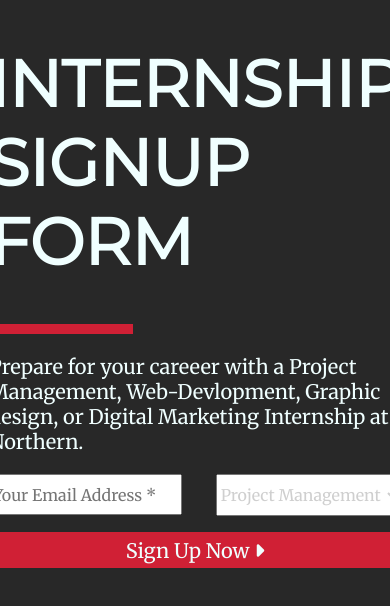
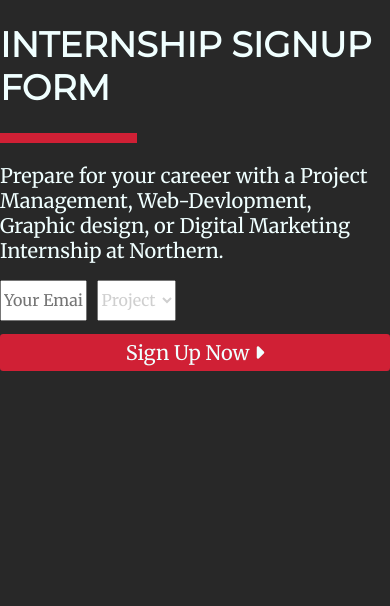
Before and after one commit to TuBl/NorthernFrontEnd, a React (Create React App) app: page / in a window 390 px wide. Shown: the top 606 px of the page. Built offline with nearby package versions, Linux system fonts and the light colour scheme.

Commit message:
Mobile Styles

```diff
--- a/src/assets/CSS/styles.css
+++ b/src/assets/CSS/styles.css
@@ -105,3 +105,114 @@ p {
   overflow: hidden;
   background: #282828;
 }
+
+@media only screen and (max-width: 768px) {
+  h1 {
+    font-family: "Montserrat", sans-serif;
+    font-weight: bold;
+    font-size: 35px;
+    color: azure;
+  }
+  h2 {
+    font-family: "Montserrat", sans-serif;
+    font-weight: bold;
+    font-size: 25px;
+    color: azure;
+  }
+  p {
+    font-family: "Merriweather", serif;
+    font-size: 20px;
+    color: azure;
+  }
+
+  /* For mobile phones: */
+  [class*="bg"] {
+    width: 100%;
+    height: 100vh;
+    display: flex;
+    flex-direction: column;
+    align-items: center;
+    margin: 0 auto;
+  }
+  [class*="line"] {
+    background: #d02035;
+    height: 10px;
+    width: 35%;
+  }
+
+  [class*="container"] {
+    width: 100%;
+  }
+
+  [class*="heading"] {
+    width: 100%;
+  }
+  [class*="form"] {
+    width: 100%;
+  }
+
+  [class*="btn"] {
+    width: 100%;
+    background: #d02035;
+    border: none;
+    border-radius: 0.2rem;
+    margin-top: 1rem;
+    height: 2.3rem;
+    font-family: "Merriweather", serif;
+    font-size: 20px;
+    color: azure;
+  }
+
+  [class*="inputs"] {
+    display: flex;
+    width: 100%;
+    justify-content: space-between;
+    align-items: center;
+  }
+  [class*="input"] {
+    height: 2.2rem;
+    width: 45%;
+    font-family: "Merriweather", serif;
+    font-weight: italic;
+    font-size: 16px;
+  }
+  [class*="inputErr"] {
+    height: 2.2rem;
+    width: 45%;
+    font-family: "Merriweather", serif;
+    font-weight: italic;
+    font-size: 16px;
+    border-color: red;
+  }
+  [class*="select"] {
+    height: 2.6rem;
+    width: 45%;
+    font-family: "Merriweather", serif;
+    font-weight: italic;
+    font-size: 16px;
+    color: #cfcfcf;
+  }
+
+  [class*="active"] {
+    opacity: 0;
+    color: red;
+  }
+
+  [class*="loading"] {
+    text-align: center;
+    width: 100%;
+    height: 100%;
+    /* background: #282828; */
+    padding-top: 25%;
+    overflow-y: scroll;
+    padding-right: 17px; /* Increase/decrease this value for cross-browser compatibility */
+    box-sizing: content-box; /* So the width will be 100% + 17px */
+  }
+
+  [class*="loadingp"] {
+    width: 100%;
+    height: 100vh;
+    overflow: hidden;
+    background: #282828;
+  }
+}
```
